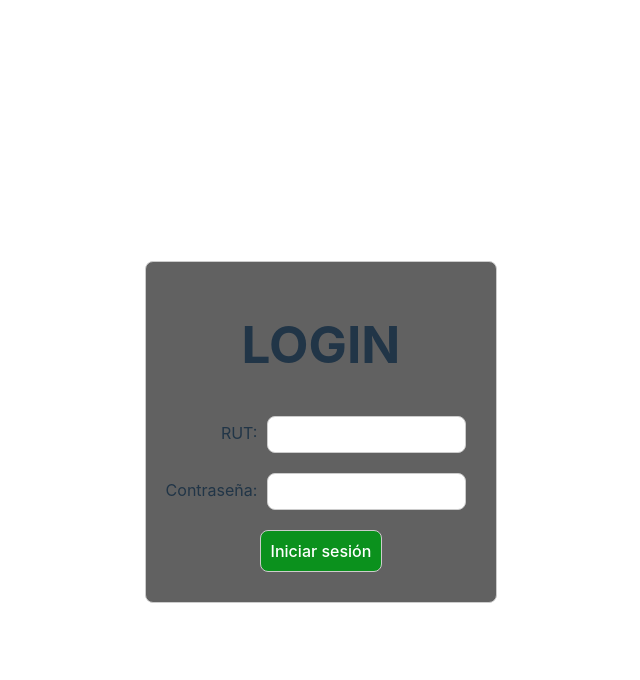
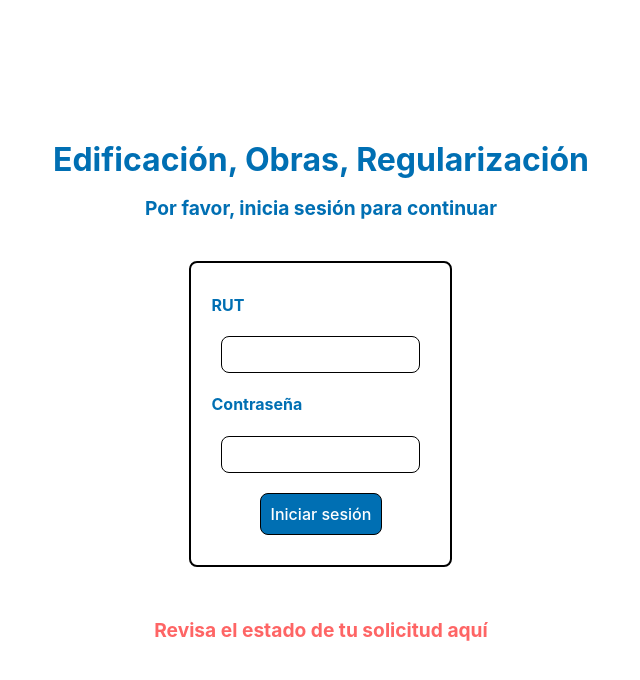
Before and after one commit to BayronMardones/ISOgrupo6, a React (Vite) app in the folder frontend/: page / in a window 1280 px wide. Shown: the top 680 px of the page, without its empty margins (319-959 px from the left). Built offline with nearby package versions, Linux system fonts and the light colour scheme; no server answers.

Commit message:
Cambio Paleta de colores e interfaz

```diff
--- a/frontend/src/components/Navbar.jsx
+++ b/frontend/src/components/Navbar.jsx
@@ -34,6 +34,9 @@ const Navbar = () => {
 				<button className="toggle-button" onClick={toggleSidebar}>
 					☰
 				</button>
+				{/* Muestra el nombre de usuario si está autenticado correctamente*/}
+				<h1 className="user-name">Bienvenido Bayron</h1>
+				<div className="spacer" />
 				<ul>
 					<li className="home-button">
 						<Link to="/home">Home</Link>
--- a/frontend/src/components/Sidebar.jsx
+++ b/frontend/src/components/Sidebar.jsx
@@ -7,7 +7,25 @@ const Sidebar = ({ isOpen, toggleSidebar }) => {
 			{isOpen && (
 				<div className="sidebar-content">
 					{/* Contenido del Sidebar */}
-					<p>¡Hola! Este es tu Sidebar.</p>
+					<p className="sidebar-title" >MODULOS</p>
+						<p>
+							<button href="#">Inicio</button>
+						</p>
+						<p>
+							<button href="#">Solicitudes</button>
+						</p>
+						<p>
+							<button href="#">Agenda</button>
+						</p>
+						<p>
+							<button href="#">Usuarios</button>
+						</p>
+						<p>
+							<button href="#">Contacto</button>
+						</p>
+						<p>
+							<button href="#">Cerrar Sesión</button>
+						</p>
 				</div>
 			)}
 		</div>
--- a/frontend/src/components/Style.css
+++ b/frontend/src/components/Style.css
@@ -8,9 +8,9 @@
 	top: 0;
 	left: 0;
 	width: 100%;
-	background-color: #333;
+	background-color: #006FB3;
 	padding: 10px;
-	box-shadow: 0 4px 8px rgba(0, 0, 0, 0.1);
+	box-shadow: 0 10px 8px rgba(0, 0, 0, 0.1);
 	display: flex;
 	justify-content: space-between;
 	z-index: 2;
@@ -30,15 +30,25 @@ li {
 	margin-right: 20px;
 }
 
-/* Estilos para los enlaces */
 a {
 	text-decoration: none;
 	color: white;
 }
 
+/* Estilos para los enlaces */
+.sidebar-content button {
+	text-decoration: none;
+	color: #213547;
+	background-color: #A8B7C7;
+	border-radius: 8px;
+	border: 1px solid #ccc;
+	padding: 15px;
+	width: 100%;
+}
+
 /* Estilos para los botones generales */
 button {
-	background-color: #dd473f;
+	background-color: #FE6565;
 	color: white;
 	border: none;
 	padding: 2px 0px;
@@ -50,7 +60,7 @@ button {
 	padding: 10px;
 	border-radius: 8px;
 	border: 1px solid #ccc;
-	background-color: #dd473f;
+	background-color: #FE6565;
 	margin-left: auto;
 }
 
@@ -65,16 +75,16 @@ button {
 	padding: 10px;
 	border-radius: 8px;
 	border: 1px solid #ccc;
-	background-color: #383838;
+	background-color: #0A132D;
 	color: #213547;
 }
 
 .home-button:hover {
-	border-color: #646cff;
+	border-color: #FE6565;
 }
 
 .home-button:hover a {
-	color: #646cff;
+	color: #FE6565;
 }
 
 /* Estilos para el botón de toggle del sidebar */
@@ -97,7 +107,7 @@ button {
 .sidebar {
 	width: 0px; /* Ancho inicial del sidebar cerrado */
 	height: 100vh;
-	background-color: #161616;
+	background-color: #0A132D;
 	color: #fff;
 	position: fixed;
 	left: 0;
@@ -114,20 +124,35 @@ button {
 	background: none;
 	color: #fff;
 	cursor: pointer;
+	border: 2px solid #fff;
+	padding: 5px 5px;
+	margin-left: 5px;
 }
 
 .toggle-button:hover {
-	color: #646cff;
+	color: #FE6565;
+	border: 2px solid #FE6565;
 }
 
 .sidebar-content {
 	padding: 20px;
 }
 
-/* @media screen and (max-width: 768px) {
-    .sidebar,
-    .sidebar-open {
-      width: 0;
-      overflow: hidden;
-    }
-  } */
+.user-name {
+	font-size: 1.5em;
+	color: #fff;
+	margin: 9px;
+	margin-left: 20px;
+}
+
+.spacer {
+	flex-grow: 1;
+}
+
+.sidebar-title {
+	font-size: 1.4em;
+	color: #fff;
+	font-weight: bold;
+	margin-top: -2px;
+	margin-bottom: 10px;
+}
--- a/frontend/src/index.css
+++ b/frontend/src/index.css
@@ -5,7 +5,7 @@
 
   color-scheme: light dark;
   color: rgba(255, 255, 255, 0.87);
-  background-color: #242424;
+  background-color: #FFFFFF;
 
   font-synthesis: none;
   text-rendering: optimizeLegibility;
@@ -31,9 +31,30 @@ body {
 }
 
 h1 {
-  font-size: 3.2em;
+  font-size: 2em;
   line-height: 1.1;
+  color: #006FB3;
 }
+
+h2 {
+  font-size: 1.5em;
+  line-height: 1.1;
+  color: #006FB3;
+}
+
+h3 {
+  font-size: 1.2em;
+  line-height: 1;
+  color: #006FB3;
+}
+
+h4 {
+  font-size: 1em;
+  line-height: 0;
+  color: #006FB3;
+  text-align: left;
+}
+
 
 button {
   border-radius: 8px;
@@ -49,8 +70,8 @@ button {
 
 button:hover,
 button:hover button {
-	border-color: #646cff;
-	color: #646cff;
+	border-color: #006FB3;
+	color: #006FB3;
 }
 
 button:focus,
@@ -64,7 +85,7 @@ button:focus-visible {
     background-color: #ffffff;
   }
   a:hover {
-    color: #747bff;
+    color: #006FB3;
   }
   button {
     background-color: #f9f9f9;
@@ -75,17 +96,24 @@ button:focus-visible {
 .login-container {
   display: flex;
   justify-content: center;
-  align-items: center;
-  height: 100vh; /* Esto asegura que ocupe el 100% del alto de la ventana */
-
+  align-items: start;
+  height: 320px;
+  width: 100%;
 }
 
 .login {
   text-align: center;
   padding: 20px;
-  border: 1px solid #ccc;
+  border: 2px solid #000000;
   border-radius: 8px;
-  background-color: #616161;
+  background-color: #ffffff;
+}
+
+.login label {
+  font-size: 1em;
+  font-weight: 600;
+  line-height: 1;
+  color: #006FB3;
 }
 
 .formulario {
@@ -96,14 +124,29 @@ button:focus-visible {
   padding: 10px;
   margin: 10px;
   border-radius: 8px;
-  border: 1px solid #ccc;
+  border: 1px solid #000000;
+  background-color: #ffffff;
+  color: #000000;
 }
+
+
 
 .login-button {
   padding: 10px;
   margin: 10px;
   border-radius: 8px;
-  border: 1px solid #ccc;
-  background-color: #0b911d;
+  border: 1px solid #000000;
+  background-color: #006FB3;
   color: white;
 }
+
+.register {
+  padding: 20px;
+  color: #FE6565;
+
+}
+
+.register:hover{
+  text-decoration: underline;
+  color: #006FB3
+}
--- a/frontend/src/pages/home.jsx
+++ b/frontend/src/pages/home.jsx
@@ -15,6 +15,15 @@ const Home = () => {
 			<Sidebar />
 			<div className="home-container">
 				<h1>Home</h1>
+				<br />
+				<br />
+				<br />
+				<h2>
+					Esta es la página de inicio.</h2>
+				<h2>
+					Si iniciaste sesión correctamente, deberías
+					ver el nombre de usuario en la esquina superior izquierda.
+				</h2>
 			</div>
 		</div>
 	);
--- a/frontend/src/pages/login.jsx
+++ b/frontend/src/pages/login.jsx
@@ -42,13 +42,16 @@ const Login = () => {
 	};
 
 	return (
+		<div>
+			<h1>Edificación, Obras, Regularización</h1>
+			<h3>Por favor, inicia sesión para continuar</h3>
+			<br />
 			<div className="login-container">
 				<div className="login">
-				<h1>LOGIN</h1>
 					<form onSubmit={handleLogin}>
 						<div className="formulario">
+						<h4>RUT</h4>
 							<label>
-							RUT:
 								<input
 									type="text"
 									value={rut}
@@ -57,17 +60,25 @@ const Login = () => {
 							</label>
 						</div>
 						<div className="formulario">
+							<h4> Contraseña</h4>
 							<label>
-							Contraseña:
+
 								<input
+								// texto dentro de la caja de texto del password
 									type="password"
 									value={contrasena}
 									onChange={(e) => setContrasena(e.target.value)}
 								/>
 							</label>
 						</div>
-					<button className="login-button" type="submit">Iniciar sesión</button>
+						<button className="login-button" type="submit">
+							Iniciar sesión
+						</button>
 					</form>
+				</div>
+			</div>
+			<div>
+				<h3 className="register">Revisa el estado de tu solicitud aquí</h3>
 			</div>
 		</div>
 	);
```
Lines whose indentation alone changed are shown as unchanged.
